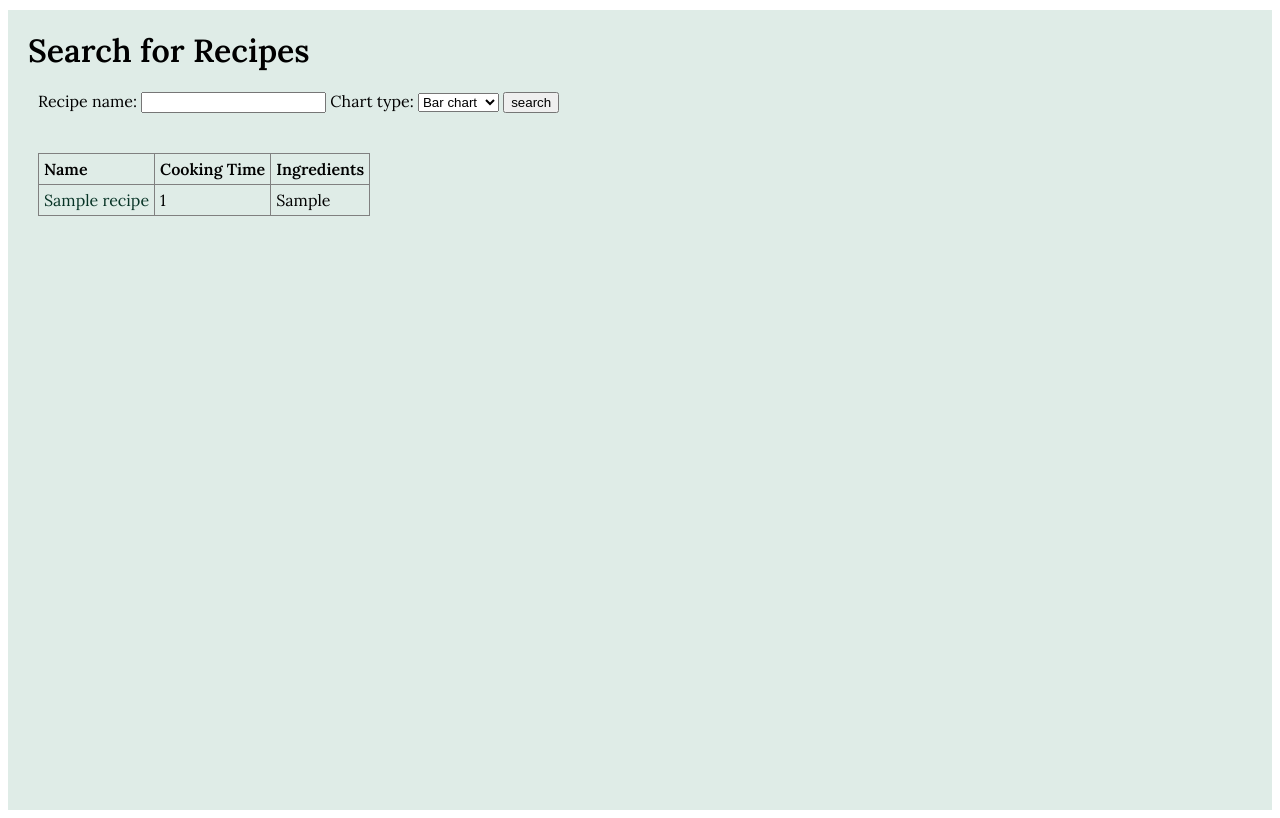
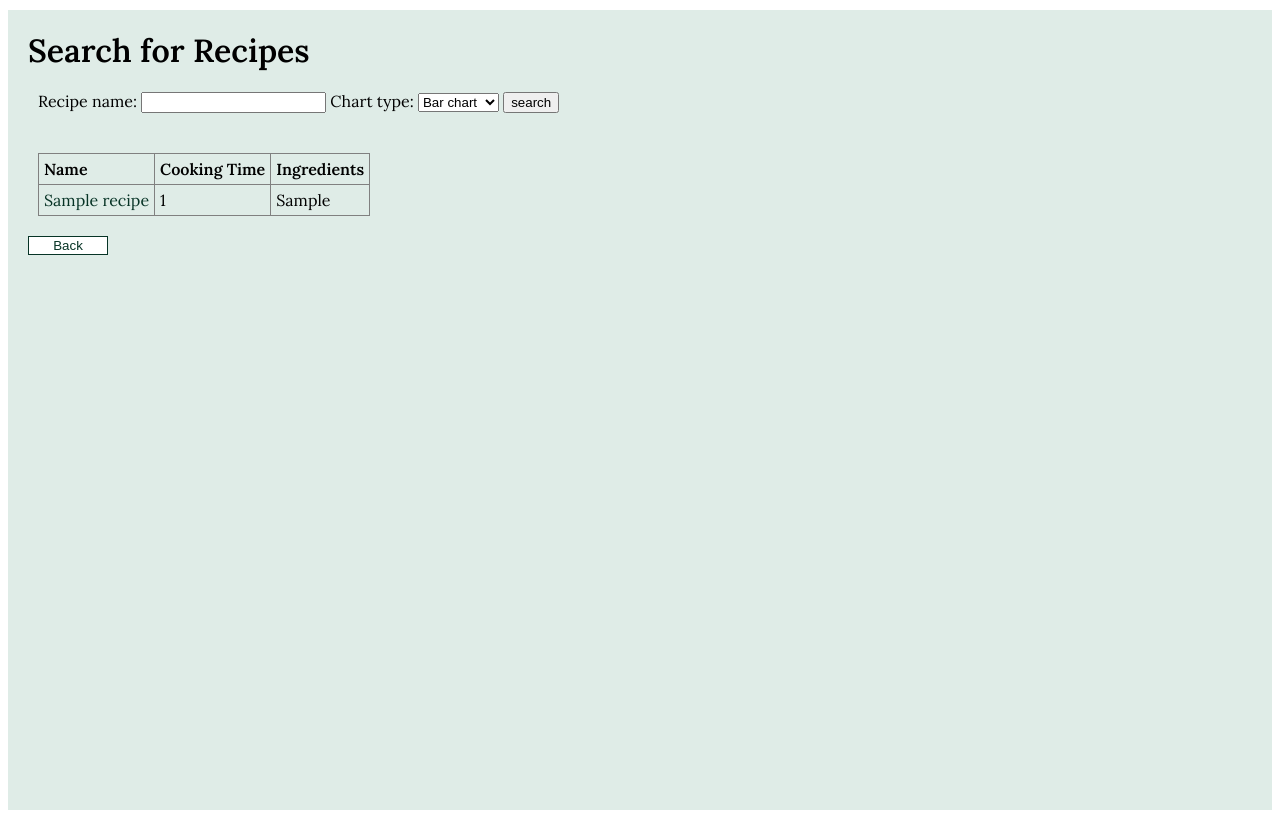
Before and after one commit to ctjm7/lets-eat, a Django app: page /search/ in a window 1280 px wide. Shown: the part 82-900 px from the top of the page. Run offline with Django 4.2, Linux system fonts and the light colour scheme; tables that the repository leaves empty hold one stand-in row (values such as "Sample post").

Commit message:
updated styling

```diff
--- a/recipes/static/recipes/css/styles.css
+++ b/recipes/static/recipes/css/styles.css
@@ -197,6 +197,10 @@ img.detail-img {
   width: 100%;
 }
 
+.search-button {
+  margin: 20px 20px;
+}
+
 .beige-background {
   background-color: rgb(249, 246, 230);
   height: 100%;
--- a/recipes/templates/recipes/search.html
+++ b/recipes/templates/recipes/search.html
@@ -61,6 +61,7 @@
    		<h3> no data</h3>
 		{% endif %}
 		</div>
+			<input class="add-button search-button" type="button" value="Back" onclick="history.back()">
 		</div>
 		</div>
   </body>
--- a/recipes/utils.py
+++ b/recipes/utils.py
@@ -43,6 +43,7 @@ def get_chart(chart_type, ingredients, number_recipes, **kwargs):
    plt.rcParams['figure.facecolor'] = '#DFECE7'
    ax.set_facecolor('white')
 
+   plt.setp(ax.get_xticklabels(), rotation=30, horizontalalalignment='right', fontsize='x-small')
    plt.show()
 
 
```
Also changed, not shown: recipes/static/recipes/images/github_icon.svg, 1 other file.
